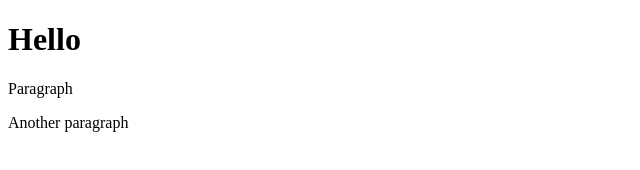
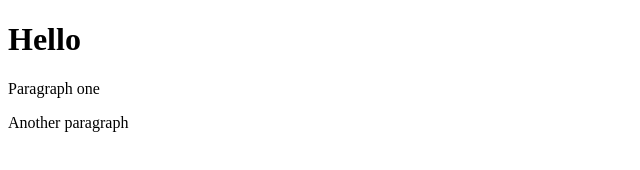
Before and after one commit to JosephUnderwood/git-test, a website: page index.html in a window 1280 px wide. Shown: the full height of the page, 0-640 px from the left. Drawn offline with Linux system fonts and the light colour scheme.

Commit message:
using npmNPM

```diff
--- a/index.html
+++ b/index.html
@@ -10,7 +10,7 @@
 
 <body>
     <h1>Hello</h1>
-    <p>Paragraph</p>
+    <p>Paragraph one</p>
     <p>Another paragraph</p>
 </body>
 
```
Also changed, not shown: package.json (added, +24 -0 lines), 2 other files.
